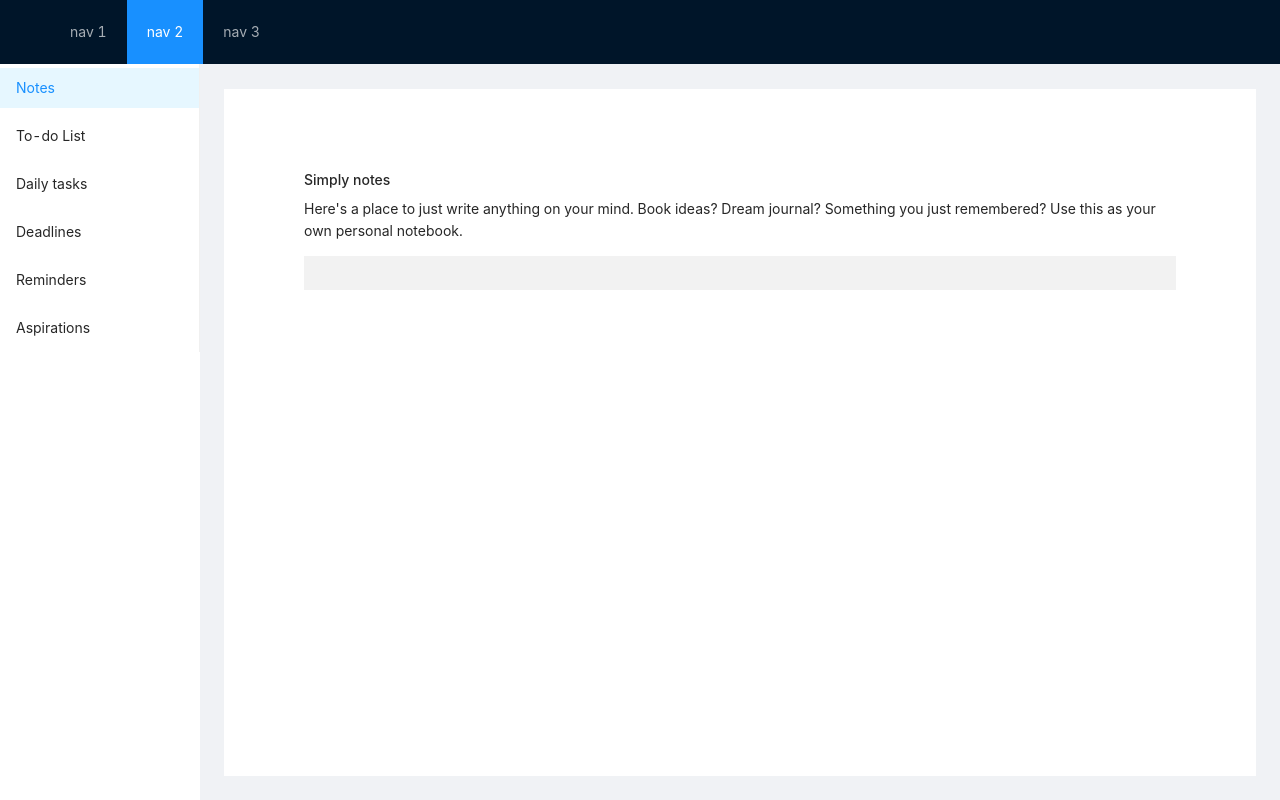
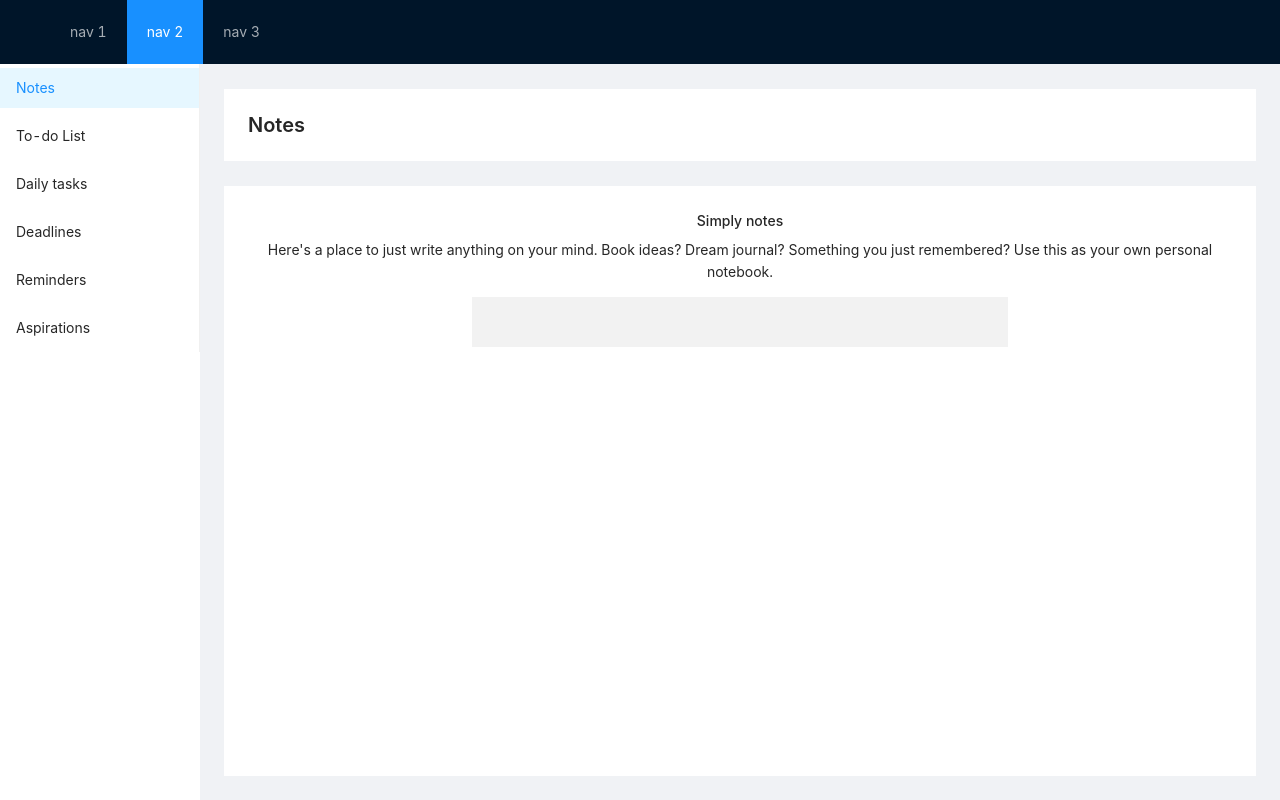
Before and after one commit to daempasha/yggdrasil, a React (Create React App) app: page / in a window 1280 px wide. Built offline with nearby package versions, Linux system fonts and the light colour scheme; no server answers.

Commit message:
Added page header to each page

```diff
--- a/src/components/Notes/notes.styles.scss
+++ b/src/components/Notes/notes.styles.scss
@@ -1,9 +1,10 @@
 .notes {
-    padding: 4em;
+    text-align: center;
 
     .editor {
         background-color: rgba(242, 242, 242, 1);
-        padding: 6px;
+        padding: 1em 5em;
+        margin: 0em 16em;
     }
 
 }
--- a/src/components/PanelSwitcher/panelswitcher.component.jsx
+++ b/src/components/PanelSwitcher/panelswitcher.component.jsx
@@ -6,17 +6,17 @@ function PanelSwitcher(props){
 
     const switchFunction = (page) => {
         switch (page) {
-            case 'notes':
+            case 'Notes':
                 return <Notes />
-            case 'todo':
+            case 'To-do':
                 return <p>Todo</p>;;
-            case 'daily':
+            case 'Daily':
                 return <p>Daily</p>;;
-            case 'deadlines':
+            case 'Deadlines':
                 return <p>Deadlines</p>;;
-            case 'reminder':
+            case 'Reminder':
                 return <p>Reminder</p>;;
-            case 'aspirations':
+            case 'Aspirations':
                 return <p>Aspirations</p>;;
             default:
                 return 'Help';
--- a/src/pages/Home/home.component.jsx
+++ b/src/pages/Home/home.component.jsx
@@ -1,12 +1,12 @@
 import React, { useState } from 'react';
-import { Layout, Menu } from 'antd';
+import { Layout, Menu, PageHeader } from 'antd';
 import './home.styles.scss';
 
 import PanelSwitcher from '../../components/PanelSwitcher/panelswitcher.component.jsx';
 
 const { Header, Content, Sider} = Layout;
 function Home(){
-    const [page, setPage] = useState("notes");
+    const [page, setPage] = useState("Notes");
 
  return (
     <Layout className='home'>
@@ -20,16 +20,17 @@ function Home(){
       <Layout className='main'>
           <Sider className='sidebar'>
                 <Menu className='menu' theme="light" mode="vertical" selectedKeys={page} onClick={data => setPage(data.key)}>
-                    <Menu.Item key="notes">Notes</Menu.Item>
-                    <Menu.Item key="todo">To-do List</Menu.Item>
-                    <Menu.Item key="daily">Daily tasks</Menu.Item>
-                    <Menu.Item key="deadlines">Deadlines</Menu.Item>
-                    <Menu.Item key="reminders">Reminders</Menu.Item>
-                    <Menu.Item key="aspirations">Aspirations</Menu.Item>
+                    <Menu.Item key="Notes">Notes</Menu.Item>
+                    <Menu.Item key="To-do">To-do List</Menu.Item>
+                    <Menu.Item key="Daily">Daily tasks</Menu.Item>
+                    <Menu.Item key="Deadlines">Deadlines</Menu.Item>
+                    <Menu.Item key="Reminders">Reminders</Menu.Item>
+                    <Menu.Item key="Aspirations">Aspirations</Menu.Item>
                 </Menu>
             </Sider>
 
           <Layout style={{ padding: '0 24px 24px' }}>
+              <PageHeader style={{marginTop: '25px'}}ghost={false} title={page} />
               <Content style={{marginTop: '25px',padding: '24px'}} className='content'>
                     <PanelSwitcher page={page}/>
               </Content>
--- a/src/pages/Home/home.styles.scss
+++ b/src/pages/Home/home.styles.scss
@@ -9,6 +9,4 @@
         background-color: #ffffff;
     }
 
-    .menu {}
-
 }
```
